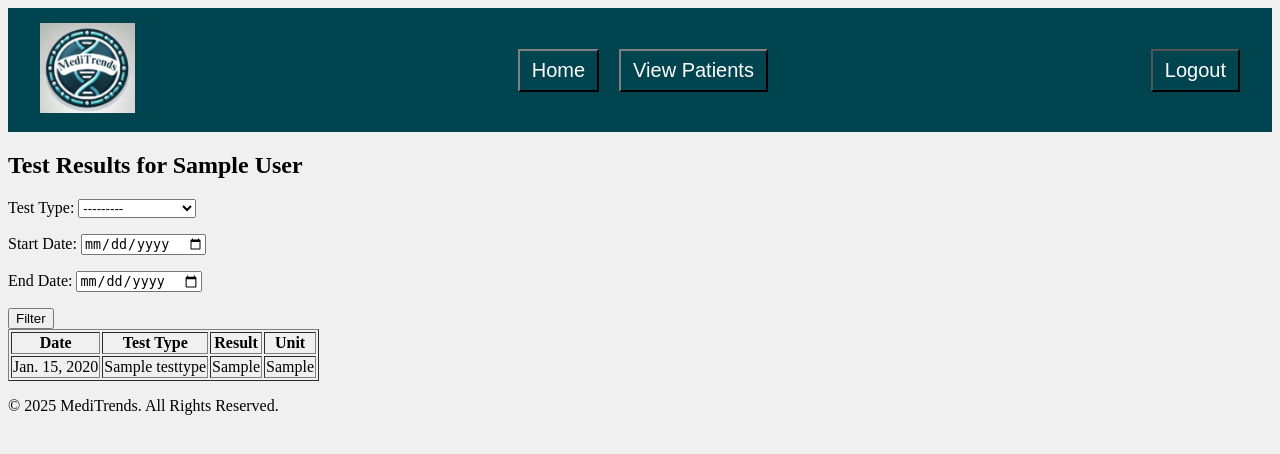
After one commit to TeamMediTrends/MediTrends, a Django app: page /patients/1/tests/ in a window 1280 px wide. The commit adds this page. Shown: the top 454 px of the page. Run offline with Django 5.2, Linux system fonts and the light colour scheme; a user stored in the database is signed in; tables that the repository leaves empty hold one stand-in row (values such as "Sample post").

Commit message:
added patient details views

```diff
--- a/MediTrends/settings.py
+++ b/MediTrends/settings.py
@@ -128,5 +128,5 @@ STATICFILES_DIRS = [
 DEFAULT_AUTO_FIELD = 'django.db.models.BigAutoField'
 
 # Authentication settings
-LOGIN_REDIRECT_URL = '/home/'
-LOGOUT_REDIRECT_URL = '/home/'
+LOGIN_REDIRECT_URL = '/'
+LOGOUT_REDIRECT_URL = '/'
--- a/analysis/forms.py
+++ b/analysis/forms.py
@@ -1,5 +1,8 @@
+from django.views.generic import ListView
+from django.shortcuts import get_object_or_404
 from django import forms
-from .models import TestType
+from django.utils.timezone import datetime
+from .models import Patient, PatientTest, TestType
 
 class UploadFileForm(forms.Form):
     file = forms.FileField()
@@ -8,3 +11,51 @@ class TestTypeForm(forms.ModelForm):
     class Meta:
         model = TestType
         fields = ['name']
+
+class TestFilterForm(forms.Form):
+    test_type = forms.ModelChoiceField(
+        queryset=TestType.objects.all(),
+        required=False,
+        label="Test Type"
+    )
+    start_date = forms.DateField(
+        required=False,
+        widget=forms.DateInput(attrs={'type': 'date'}),
+        label="Start Date"
+    )
+    end_date = forms.DateField(
+        required=False,
+        widget=forms.DateInput(attrs={'type': 'date'}),
+        label="End Date"
+    )
+
+class PatientTestListView(ListView):
+    """Displays and filters test results for a patient."""
+    template_name = "patients/patient_tests.html"
+    context_object_name = "tests"
+
+    def get_queryset(self):
+        patient = get_object_or_404(Patient, pk=self.kwargs['pk'])
+        tests = PatientTest.objects.filter(patient=patient)
+
+        # Get filter parameters
+        test_type = self.request.GET.get("test_type")
+        start_date = self.request.GET.get("start_date")
+        end_date = self.request.GET.get("end_date")
+
+        # Apply filters
+        if test_type:
+            tests = tests.filter(test_type_id=test_type)
+        if start_date:
+            tests = tests.filter(date_taken__gte=start_date)
+        if end_date:
+            tests = tests.filter(date_taken__lte=end_date)
+
+        return tests
+
+    def get_context_data(self, **kwargs):
+        context = super().get_context_data(**kwargs)
+        patient = get_object_or_404(Patient, pk=self.kwargs['pk'])
+        context["patient"] = patient
+        context["form"] = TestFilterForm(self.request.GET)  # Prefill form with current filter values
+        return context
--- /dev/null
+++ b/analysis/mixins.py
@@ -0,0 +1,13 @@
+from django.contrib.auth.mixins import UserPassesTestMixin
+
+class AdminRequiredMixin(UserPassesTestMixin):
+    """Mixin to restrict access to admin users only."""
+
+    def test_func(self):
+        """Only allow superusers to access the view."""
+        return self.request.user.is_superuser  # Use is_staff instead if needed
+
+    def handle_no_permission(self):
+        """Redirect or show an error when access is denied."""
+        from django.core.exceptions import PermissionDenied
+        raise PermissionDenied  # You can change this to redirect if preferred
--- a/analysis/models.py
+++ b/analysis/models.py
@@ -38,6 +38,9 @@ class TestType(models.Model):
     """ Stores different types of medical tests. """
     name = models.CharField(max_length=100, unique=True)
 
+    def __str__(self):
+        return self.name
+
 class PatientTest(models.Model):
     """ Stores test results for a specific patient. """
     patient = models.ForeignKey('Patient', on_delete=models.CASCADE)
--- a/analysis/static/css/styles.css
+++ b/analysis/static/css/styles.css
@@ -45,20 +45,6 @@ nav {
     align-items: center;
 }
 
-.nav-links a {
-    color: white;
-    text-decoration: none;
-    padding: 8px 12px;
-    transition: background 0.5s;
-    font-size: 20px;
-}
-
-.nav-links a:hover {
-    background-color: #82dddf;
-    color: black;
-    border-radius: 5px;
-}
-
 /* Hamburger menu button */
 .menu-toggle {
     background: none;
@@ -77,15 +63,34 @@ nav {
     border-radius: 5px;
 }
 
-#log-links a{
+#log-links a,
+.nav-links a {
     color: white;
+    text-decoration: none;
+    font-size: 20px;
+    padding: 8px 12px;
+    transition: background 0.5s;
+    border: 2px solid;
+    border-color: gray black black gray;
+}
+
+#log-links a:hover,
+.nav-links a:hover {
+    background-color: #82dddf;
+    color: black;
+    border-radius: 5px;
+}
+
+.logout-btn{
+    color: white;
+    background-color: #004450;
     text-decoration: none;
     font-size: 20px;
     padding: 8px 12px;
     transition: background 0.5s;
 }
 
-#log-links a:hover {
+.logout-btn:hover {
     background-color: #82dddf;
     color: black;
     border-radius: 5px;
--- a/analysis/templates/includes/navbar.html
+++ b/analysis/templates/includes/navbar.html
@@ -2,20 +2,23 @@
 <nav>
     <div class="nav-container">
         <a href="{% url 'home' %}" class="logo">
-            <img src="{% static 'images/logo.png' %}" alt="Logo">
+            <img src="{% static 'images/logo.png' %}" alt="Logo" />
         </a>
 
-        <button class="menu-toggle" id="menu-toggle">
-            ☰
-        </button>
+        <button class="menu-toggle" id="menu-toggle">☰</button>
 
         <ul class="nav-links" id="nav-links">
             <li><a href="{% url 'home' %}">Home</a></li>
-            <li><a href="{% url 'medications' %}">Medications</a></li>
+            {% if request.user.is_superuser %}
+            <li><a href="{% url 'patient_list' %}">View Patients</a></li>
+            {% endif %}
         </ul>
         <div class="log-links" id="log-links">
             {% if user.is_authenticated %}
-            <a href="{% url 'logout' %}">Logout</a>
+            <form id="logout-form" method="post" action="{% url 'logout' %}">
+                {% csrf_token %}
+                <button type="submit" class="logout-btn">Logout</button>
+            </form>
             {% else %}
             <a href="{% url 'login' %}">Login</a>
             {% endif %}
--- /dev/null
+++ b/analysis/templates/patients/patient_tests.html
@@ -0,0 +1,36 @@
+{% extends "base.html" %}
+{% block content %}
+<h2>Test Results for {{ patient.first_name }} {{ patient.last_name }}</h2>
+
+<!-- Filter Form -->
+<form method="get">
+    {{ form.as_p }}
+    <button type="submit">Filter</button>
+</form>
+
+<!-- Test Results Table -->
+<table border="1">
+    <thead>
+        <tr>
+            <th>Date</th>
+            <th>Test Type</th>
+            <th>Result</th>
+            <th>Unit</th>
+        </tr>
+    </thead>
+    <tbody>
+        {% for test in tests %}
+        <tr>
+            <td>{{ test.date_taken }}</td>
+            <td>{{ test.test_type.name }}</td>
+            <td>{{ test.result }}</td>
+            <td>{{ test.unit }}</td>
+        </tr>
+        {% empty %}
+        <tr>
+            <td colspan="4">No test results found.</td>
+        </tr>
+        {% endfor %}
+    </tbody>
+</table>
+{% endblock %}
--- a/analysis/urls.py
+++ b/analysis/urls.py
@@ -1,5 +1,6 @@
 from django.urls import path
-from .views.views import MedicationListView, HomeView, UploadPatientsView, TestTypeListView, AddTestTypeView
+from .views.views import MedicationListView, HomeView, UploadPatientsView, TestTypeListView, AddTestTypeView, PatientListView, PatientDetailView, PatientTestListView
+
 
 urlpatterns = [
     path("medications/", MedicationListView.as_view(), name="medications"),
@@ -7,4 +8,7 @@ urlpatterns = [
     path("upload/", UploadPatientsView.as_view(), name="upload_patients"),
     path('test-types/', TestTypeListView.as_view(), name='test_type_list'),
     path('test-types/add/', AddTestTypeView.as_view(), name='add_test_type'),
+    path('patients/', PatientListView.as_view(), name='patient_list'),
+    path('patients/<int:pk>/', PatientDetailView.as_view(), name='patient_detail'),
+    path('patients/<int:pk>/tests/', PatientTestListView.as_view(), name='patient_tests'),
 ]
--- a/analysis/views/views.py
+++ b/analysis/views/views.py
@@ -1,10 +1,11 @@
-from django.contrib.auth.mixins import LoginRequiredMixin
-from django.shortcuts import render
-from django.views.generic import ListView, TemplateView, FormView, CreateView
+from django.contrib.auth.mixins import LoginRequiredMixin, UserPassesTestMixin
+from ..mixins import AdminRequiredMixin
+from django.shortcuts import get_object_or_404, render
+from django.views.generic import ListView, TemplateView, FormView, CreateView, DetailView
 from django.urls import reverse_lazy
 import pandas as pd
-from ..forms import UploadFileForm, TestTypeForm
-from ..models import Patient, Medication, TestType
+from ..forms import UploadFileForm, TestTypeForm, TestFilterForm
+from ..models import Patient, Medication, TestType, PatientTest
 
 
 class HomeView(TemplateView):
@@ -19,9 +20,9 @@ class MedicationListView(LoginRequiredMixin, ListView):
     context_object_name = "meds"
 
 
-class UploadPatientsView(LoginRequiredMixin, FormView):
+class UploadPatientsView(LoginRequiredMixin, AdminRequiredMixin, FormView):
     """Handles patient data upload via Excel file"""
-    template_name = "analysis/upload.html"
+    template_name = "patients/upload.html"
     form_class = UploadFileForm
     success_url = reverse_lazy("home")
 
@@ -77,9 +78,52 @@ class TestTypeListView(LoginRequiredMixin, ListView):
     template_name = "test_types/test_type_list.html"
     context_object_name = "test_types"
 
-class AddTestTypeView(LoginRequiredMixin, CreateView):
+class AddTestTypeView(LoginRequiredMixin, AdminRequiredMixin, CreateView):
     """Allows users to add a new test type."""
     model = TestType
     form_class = TestTypeForm
     template_name = "test_types/add_test_type.html"
     success_url = reverse_lazy("test_type_list")
+
+class PatientListView(LoginRequiredMixin, AdminRequiredMixin, ListView):
+    """Displays a list of all patients."""
+    model = Patient
+    template_name = "patients/patient_list.html"
+    context_object_name = "patients"
+
+class PatientDetailView(LoginRequiredMixin, AdminRequiredMixin, DetailView):
+    """Displays detailed information about a specific patient."""
+    model = Patient
+    template_name = "patients/patient_detail.html"
+    context_object_name = "patient"
+
+class PatientTestListView(LoginRequiredMixin, AdminRequiredMixin, ListView):
+    """Displays and filters test results for a patient."""
+    template_name = "patients/patient_tests.html"
+    context_object_name = "tests"
+
+    def get_queryset(self):
+        patient = get_object_or_404(Patient, pk=self.kwargs['pk'])
+        tests = PatientTest.objects.filter(patient=patient)
+
+        # Get filter parameters
+        test_type = self.request.GET.get("test_type")
+        start_date = self.request.GET.get("start_date")
+        end_date = self.request.GET.get("end_date")
+
+        # Apply filters
+        if test_type:
+            tests = tests.filter(test_type_id=test_type)
+        if start_date:
+            tests = tests.filter(date_taken__gte=start_date)
+        if end_date:
+            tests = tests.filter(date_taken__lte=end_date)
+
+        return tests
+
+    def get_context_data(self, **kwargs):
+        context = super().get_context_data(**kwargs)
+        patient = get_object_or_404(Patient, pk=self.kwargs['pk'])
+        context["patient"] = patient
+        context["form"] = TestFilterForm(self.request.GET)
+        return context
```
Also changed, not shown: analysis/templates/patients/patient_detail.html (added, +14 -0 lines), analysis/templates/patients/patient_list.html (added, +13 -0 lines), analysis/templates/patients/upload.html (renamed from analysis/templates/analysis/upload.html), 1 other file.
